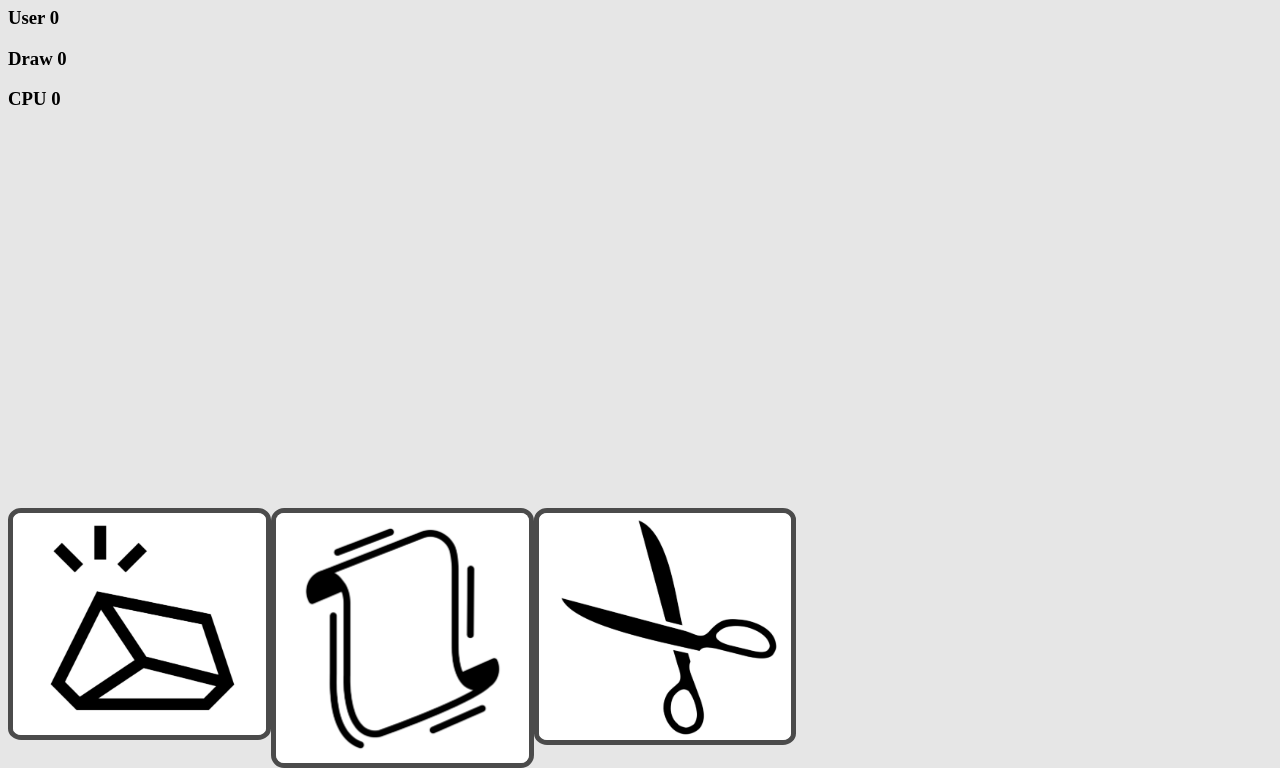
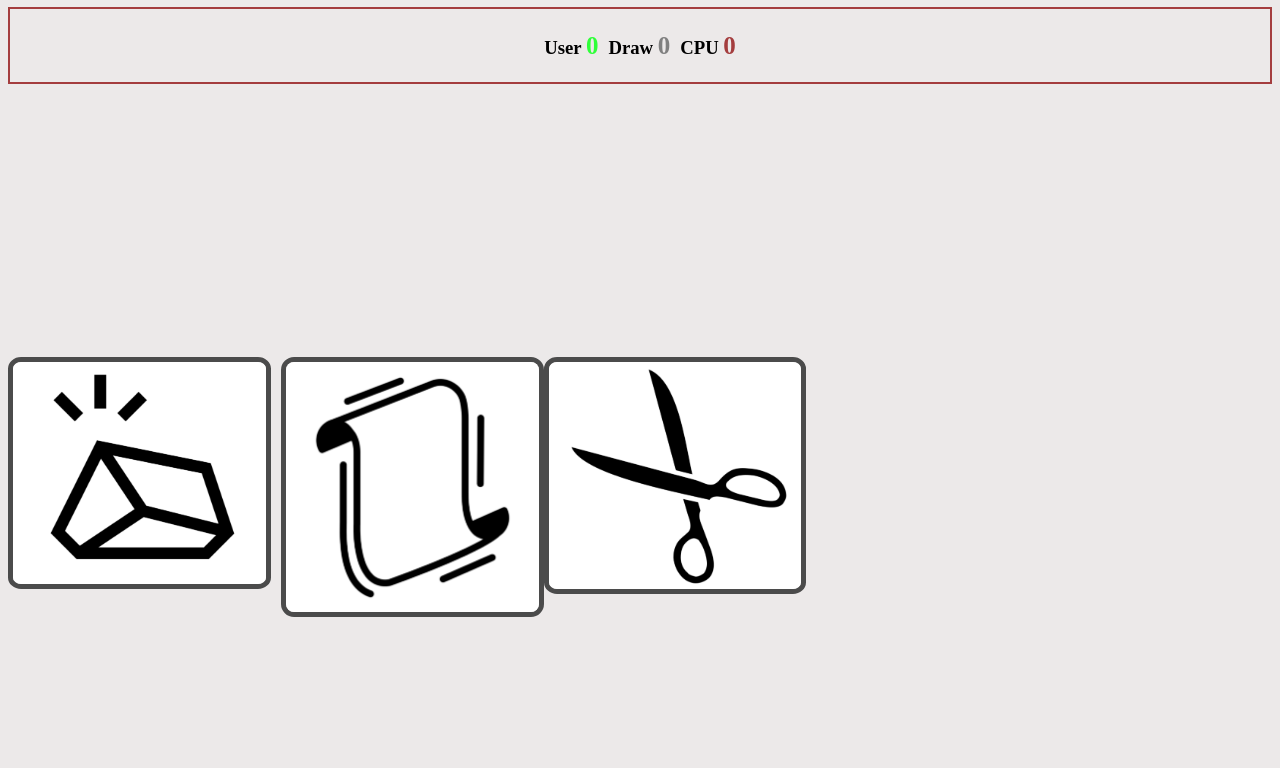
Before and after one commit to kurtis-casperson/rock-paper-scissors-game, a plain HTML site: page index.html in a window 1280 px wide. Shown: the part 73-841 px from the top of the page. After the commit the page ends 800 px from the top, so only its background shows below. Drawn offline with Linux system fonts and the light colour scheme.

Commit message:
Add styles

```diff
--- a/styles.css
+++ b/styles.css
@@ -1,19 +1,55 @@
 body {
-  background-color: rgb(230, 230, 230);
+  background-color: rgb(236, 233, 233);
 }
 
+.score {
+  display: flex;
+  border: 2px solid hsl(359, 46%, 44%);
+  margin: 0px 0 10px 0px;
+  padding: 4px;
+}
+#user-score {
+  color: #2fff39;
+  font-size: 25px;
+}
+#cpu-score {
+  color: hsl(359, 46%, 44%);
+  font-size: 25px;
+}
+#draw {
+  color: gray;
+  font-size: 25px;
+}
+.score .user-score {
+  margin-left: auto;
+}
+.score .draw {
+  margin: 0 10px 0;
+}
+
+.score .cpu-score {
+  margin-right: auto;
+}
 #game-title {
   color: #2a2b2b;
+  text-align: center;
 }
+
+.results {
+  font-family: 'Trebuchet MS', 'Lucida Sans Unicode';
+  font-size: 20px;
+}
+
 #paper {
   border: 5px solid #4b4b4b;
   border-radius: 5%;
   width: 20%;
   height: auto;
   display: block;
-  margin-left: auto;
+  margin: 10px;
+
   margin-right: auto;
-  margin-top: 30%;
+  margin-top: 20%;
   float: left;
   display: inline;
 }
@@ -24,9 +60,9 @@ body {
   width: 20%;
   height: auto;
   display: block;
-  margin-left: auto;
+
   margin-right: auto;
-  margin-top: 30%;
+  margin-top: 20%;
   float: left;
   display: inline;
 }
@@ -37,9 +73,14 @@ body {
   width: 20%;
   height: auto;
   display: block;
-  margin-left: auto;
-  margin-right: auto;
-  margin-top: 30%;
-  float: left;
+
+  margin-top: 20%;
+  flex: 1;
+  margin-right: 10px;
+
   display: inline;
 }
+
+.results {
+  text-align: center;
+}
```
